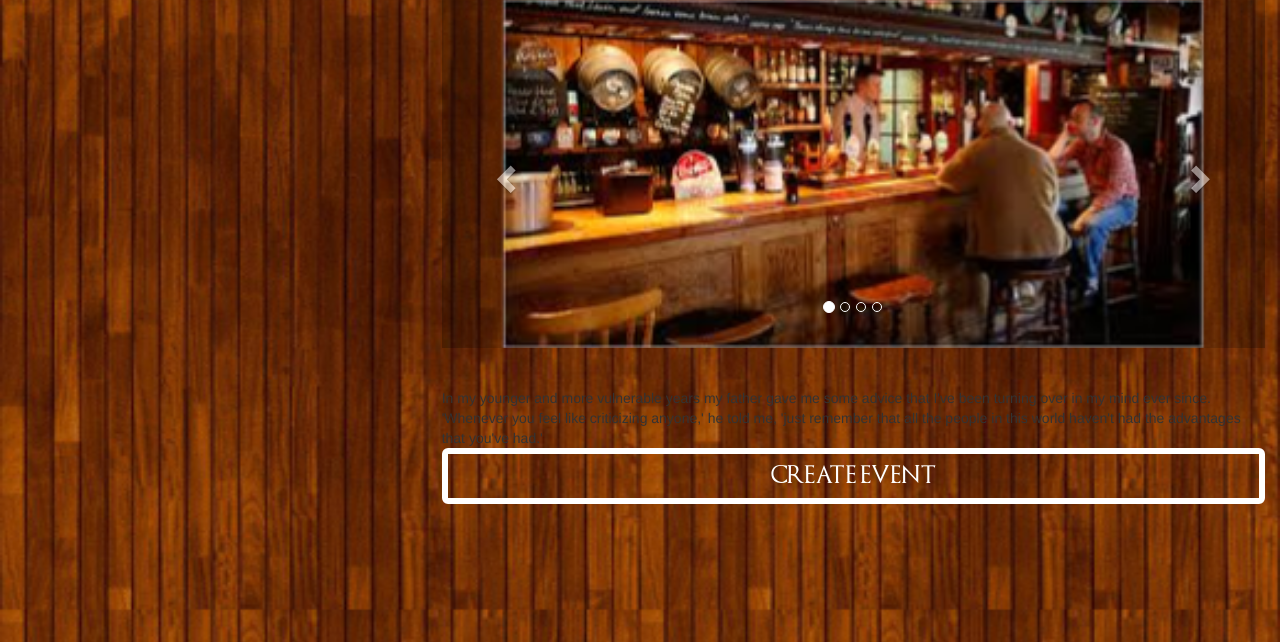
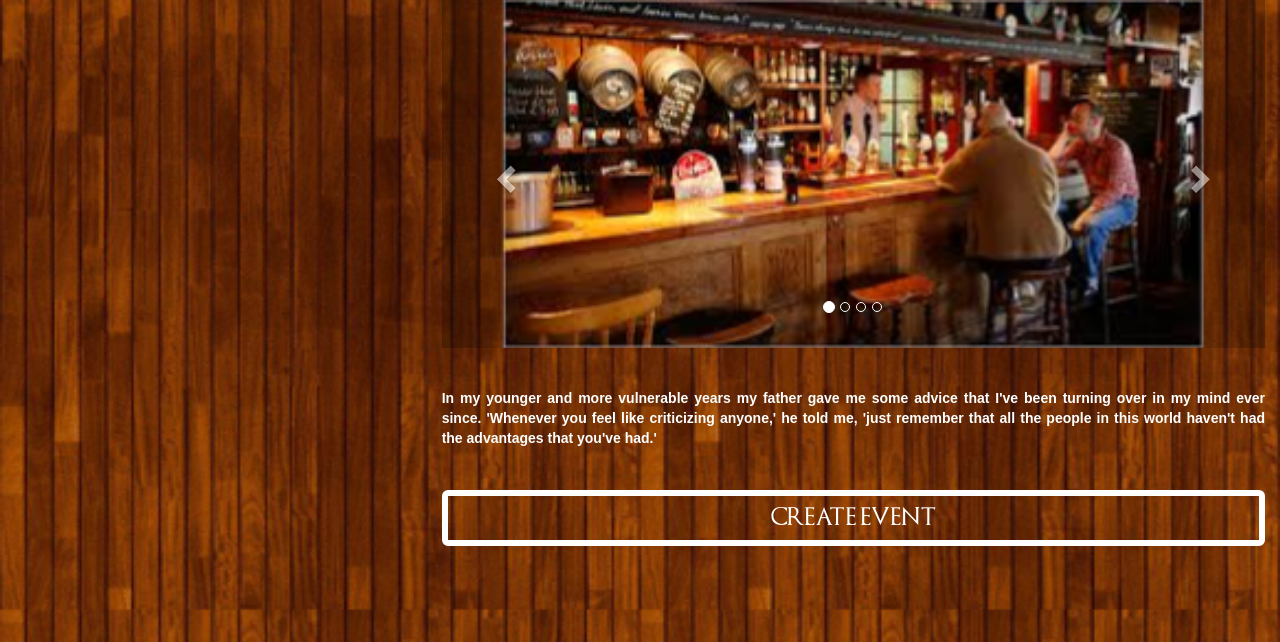
Before and after one commit to sahan2013040/goc, a CodeIgniter app: page /goc/index.php/pubprofile/index in a window 1280 px wide. Shown: the part 158-800 px from the top of the page. Run offline with CodeIgniter, Linux system fonts and the light colour scheme; some libraries are stand-ins or nearby versions.

Commit message:
Modifying the CSS property of pub details

```diff
--- a/application/views/pub_profile_view.php
+++ b/application/views/pub_profile_view.php
@@ -125,7 +125,7 @@
            </div>
         </div>
           <br>
-         <div id="pubInfo">
+         <div id="pubInfo" style="color: white;">
            In my younger and more vulnerable years my father gave me some advice that I've been turning over in my mind ever since. 'Whenever you feel like criticizing anyone,' he told me, 'just remember that all the people in this world haven't had the advantages that you've had.'
          </div>
          <button type="submit" class="btn btn-secondary btn-lg btn-block button">
--- a/css/style.css
+++ b/css/style.css
@@ -196,12 +196,11 @@ button em.leftImage {
     width: 85%;
     margin: auto;
 }
-
-/*#pubInfo{
+#pubInfo{
   padding-bottom:5%;
   text-align: justify;
   text-justify: inter-word;
   font-family: Arial;
   font-weight: bold;
   color: white;
-}*/
+}
```
